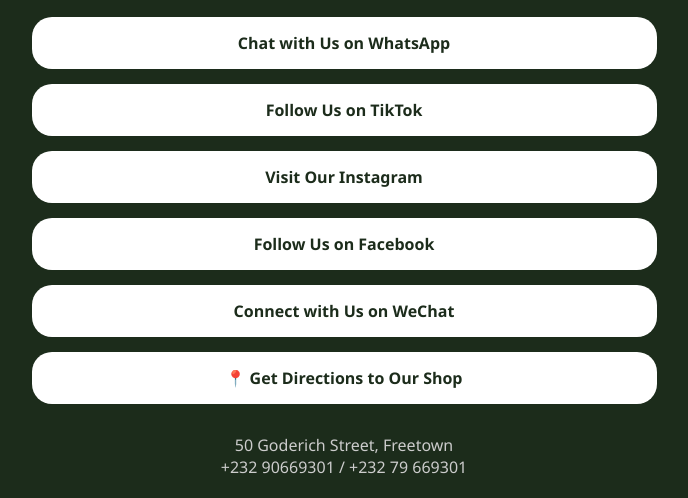
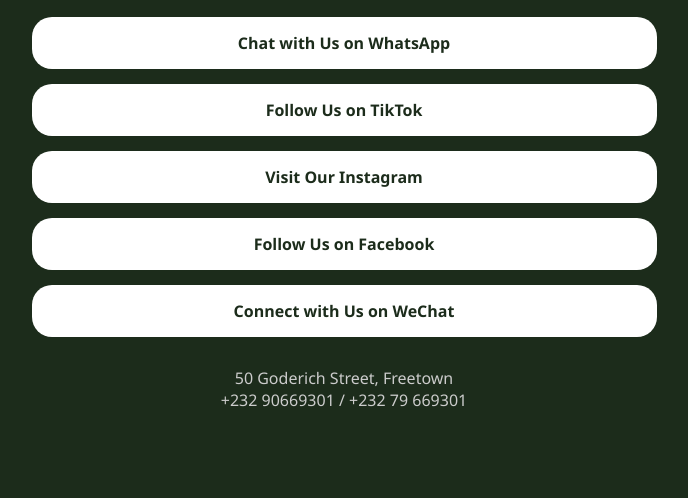
Before and after one commit to mamradiance/mamradiance, a plain HTML site: page index.html in a window 1280 px wide. Shown: the part 333-831 px from the top of the page, without its empty margins (296-984 px from the left). After the commit the page ends 800 px from the top, so only its background shows below. Drawn offline with Linux system fonts and the light colour scheme.

Commit message:
Update index.html

```diff
--- a/index.html
+++ b/index.html
@@ -97,9 +97,6 @@
     <div class="link-box">
       <a href="#" target="_blank">Connect with Us on WeChat</a> <!-- You can replace # with actual link -->
     </div>
-    <div class="link-box">
-      <a href="#" target="_blank">📍 Get Directions to Our Shop </a> <!-- Replace # with YouTube link -->
-    </div>
 
     <div class="footer">
       50 Goderich Street, Freetown<br>
```
